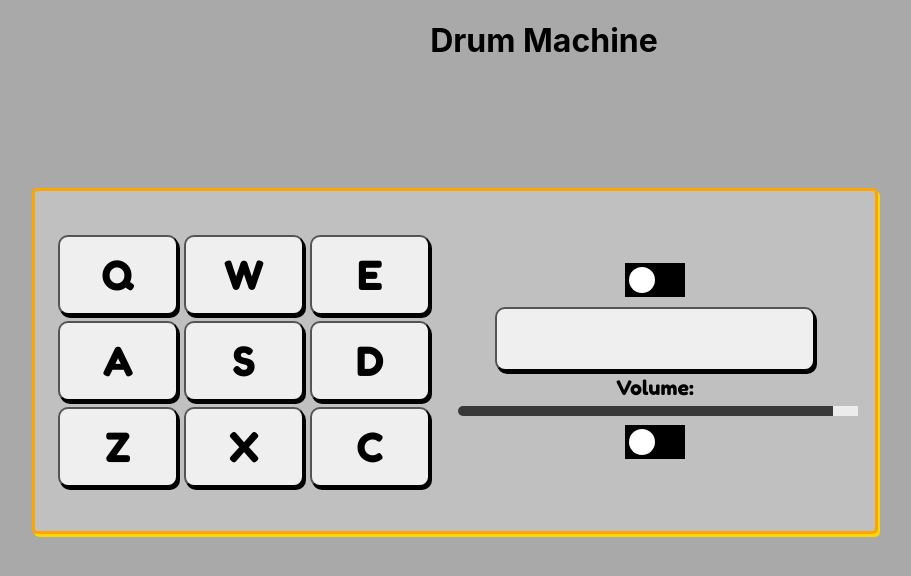
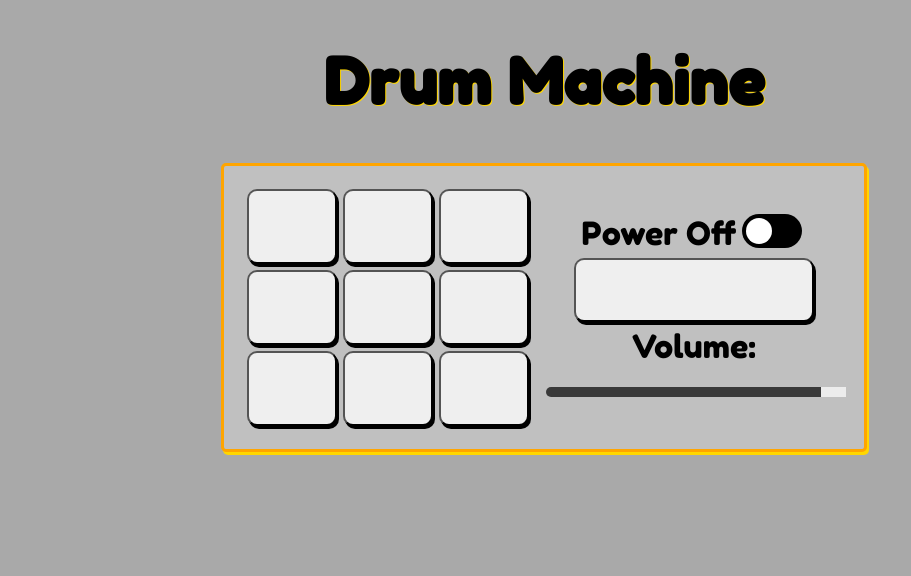
Before and after one commit to AnneThor/drum-machine, a React (Create React App) app: page / in a window 1280 px wide. Shown: the top 576 px of the page, without its empty margins (96-1007 px from the left). Built offline with nearby package versions, Linux system fonts and the light colour scheme.

Commit message:
added power button functionality, got rid of sound bank, added some on off functionality

```diff
--- a/src/App.css
+++ b/src/App.css
@@ -3,9 +3,12 @@
   padding: 0;
   text-align: center;
   min-height: 100vh;
+  font-size: 2rem;
+
 }
 
 .App-header {
+    text-shadow: 1px 1px #FFD700;
 }
 
 .drum-buttons {
@@ -13,6 +16,7 @@
   display: flex;
   flex-direction: row;
   flex-wrap: wrap;
+  min-width: 50%;
   max-width: 50%;
   flex-grow: 1;
 }
@@ -28,9 +32,9 @@
 }
 
 
-.drum-pad {
-  width: 30%;
-  height: 10vh;
+.drum-pad-off {
+  width: 90px;
+  height: 75px;
   margin: 3px;
   border-radius: 10px;
   box-shadow: 2px 3px;
@@ -38,49 +42,71 @@
   font-size: 30pt;
 }
 
-.display-button {
+.drum-pad-on {
+  width: 90px;
+  height: 75px;
+  margin: 3px;
+  border-radius: 10px;
+  box-shadow: 2px 3px red;
+  font-family: 'Fredoka One', cursive;
+  font-size: 30pt;
+}
+
+.display-button-on {
+  width: 80%;
+  height: 8vh;
+  margin: 5px;
+  border-radius: 10px;
+  box-shadow: 2px 3px red;
+  font-family: 'Fredoka One', cursive;
+  font-size: 2.5rem;
+}
+
+.display-button-off {
   width: 80%;
   height: 8vh;
   margin: 5px;
   border-radius: 10px;
   box-shadow: 2px 3px;
   font-family: 'Fredoka One', cursive;
-  font-size: 25pt;
+  font-size: 2.5rem;
 }
 
 #display {
   display: flex;
   flex-direction: row;
-  height: 300px;
-  width: 800px;
+  height: 40%;
+  max-height:300px;
+  width: 60%;
+  max-width: 600px;
   border: solid 3px #FFA500;
   border-radius: 5px;
   box-shadow: 2px 3px #FFD700;
   align-items: center;
   padding: 20px;
-  margin: 10%;
+  margin: auto;
   background-color: silver;
 }
 
 
 /*the box around the power switch*/
-.power-switch, .bank-switch {
+.power-switch {
   position: relative;
   display: inline-block;
   width: 60px;
   height: 34px;
-  border-radius: 10px;
+  border-radius: 20px;
   margin: 5px;
 }
 
-.power-switch input, .bank-switch input {
+.power-switch input {
   opacity: 0;
   width: 0;
   height: 0;
   /*hides the default HTML checkbox*/
 }
 
-.power-slider, .bank-slider {
+.power-slider {
   position: absolute;
   cursor: pointer;
   top:0;
@@ -90,10 +116,10 @@
   background-color: black;
   -webkit-transition: .4s;
   transition: .4s;
-  border-radious: 34px;
+  border-radius: 34px;
 }
 
-.power-slider:before, .bank-slider:before {
+.power-slider:before {
   position: absolute;
   content: "";
   height: 26px;
@@ -106,26 +132,23 @@
   border-radius: 50%;
 }
 
-input:checked + .power-slider,
-input:checked + .bank-slider {
+input:checked + .power-slider {
   background-color: black;
 }
 
-input:focus + .power-slider,
-input:focus + .bank-slider {
+input:focus + .power-slider {
   box-shadow: 0 0 1px #2196F3;
 }
 
-input:checked + .power-slider:before,
-input:checked + .bank-slider:before {
+input:checked + .power-slider:before {
   -webkit-transform: translateX(26px);
   -ms-transform: translateX(26px);
   transform: translateX(26px);
 }
 
 .volume-slider-label {
-  font-family: 'Fredoka One', cursive;
-  font-size: 15pt;
+  padding-top: 3px;
+  padding-bottom: 0;
 }
 
 .slide-container {
@@ -135,7 +158,6 @@ input:checked + .bank-slider:before {
 .slider {
   -webkit-appearance: none; /*overwrite default CSS styles*/
   appearance: none;
-  margin: 3px;
   width: 100%;
   height: 10px;
   background: black;
@@ -165,3 +187,33 @@ input:checked + .bank-slider:before {
   background: white;
   cursor: pointer;
 }
+
+{/*
+@media only screen and (max-width: 1000px) {
+  #display {
+    display: flex;
+    flex-direction: column;
+    height: 600px;
+    max-height:600px;
+    min-width: 60%;
+    max-width: 60%;
+    border: solid 3px #FFA500;
+    border-radius: 5px;
+    box-shadow: 2px 3px #FFD700;
+    align-items: center;
+    padding-top: 10px;
+    padding-bottom: 10px;
+    margin: auto;
+    background-color: silver;
+  }
+
+  .drum-buttons {
+    margin: auto;
+    display: flex;
+    flex-direction: row;
+    flex-wrap: wrap;
+    flex-grow: 1;
+  }
+
+}
+*/}
--- a/src/App.js
+++ b/src/App.js
@@ -23,10 +23,11 @@ class App extends React.Component {
     };
     this.handleKeyDown = this.handleKeyDown.bind(this);
     this.handleDrumClick = this.handleDrumClick.bind(this);
+    this.handlePowerClick = this.handlePowerClick.bind(this);
   }
 
   handleKeyDown(event) {
-    if (event.key.length > 1) { return };
+    if (this.state.power === "Off" | event.key.length > 1) { return };
     let key = event.key.toUpperCase();
     let regExp = /[ACDEQSWXZ]{1}/;
     if (regExp.test(key)) {
@@ -45,12 +46,15 @@ class App extends React.Component {
   }
 
   handleDrumClick(event) {
+    if (this.state.power === "Off") { return };
     this.setState( {currentButton: event.target.value });
-    console.log("entered handle drum click");
-    console.log(document.getElementById(event.target.value).src);
     let audioClip = document.getElementById(event.target.value);
     audioClip.volume = document.getElementById("myRange").value;
     audioClip.play();
+  }
+
+  handlePowerClick(event) {
+    this.setState({power: (this.state.power === "On") ? "Off" : "On"});
   }
 
   componentDidMount() {
@@ -65,6 +69,7 @@ class App extends React.Component {
   render() {
 
     let buttonMap = Object.keys(this.state.currentDrum);
+    let displayButtonPower = "display-button-" + this.state.power.toLowerCase();
 
     return (
       <div className="App"
@@ -74,17 +79,27 @@ class App extends React.Component {
         <div id="display">
 
           <section className="drum-buttons">
-            { buttonMap.map( button => <Button key={button} value={button} drumButtonClick={this.handleDrumClick} />) }
+            { buttonMap.map( button => <Button key={button}
+                                               value={button}
+                                               power={this.state.power}
+                                               drumButtonClick={this.handleDrumClick}  />) }
           </section>
 
           <section className="fine-tuners">
-            <label htmlFor="power"
-                   className="power-switch">{this.state.power}
-              <input type="checkbox" />
-              <span className="power-slider"></span>
-            </label>
 
-            <button className="display-button">{this.state.currentDrum[`${this.state.currentButton}`]}</button>
+            <div className="power">
+              <label htmlFor="power">Power {this.state.power}</label>
+              <label className="power-switch">
+                <input type="checkbox"
+                       id="on-off"
+                       onClick={this.handlePowerClick}/>
+                <span className="power-slider"></span>
+              </label>
+            </div>
+
+            <button className={displayButtonPower}>{
+              (this.state.power === "On") ? (this.state.currentDrum[`${this.state.currentButton}`]) : ""}
+            </button>
 
             <div className="slide-container">
               <label htmlFor="volume-slider"
@@ -95,12 +110,6 @@ class App extends React.Component {
                      className="slider"
                      id="myRange" />
             </div>
-
-            <label htmlFor="bank"
-                   className="bank-switch">BANK
-              <input type="checkbox" />
-              <span className="bank-slider"></span>
-            </label>
 
           </section>
 
--- a/src/Button.js
+++ b/src/Button.js
@@ -2,8 +2,6 @@ import React from 'react';
 import "./App.css";
 
 function Button(props) {
-
-      let controlClass = props.value + "-control";
 
       let audioSource='/audio/';
       switch (props.value) {
@@ -38,13 +36,16 @@ function Button(props) {
           return;
       }
 
+      let drumPadClass = "drum-pad-" + props.power.toLowerCase();
+
+
   return (
-    <button className={`drum-pad ${controlClass}`}
+    <button className={drumPadClass}
             id={audioSource}
             value={props.value}
             name={props.value}
             onClick={props.drumButtonClick}>
-              {props.value}
+              { (props.power === "On") ? props.value : "" }
         <audio className="clip"
                id={props.value}
                src={audioSource}
--- a/src/index.css
+++ b/src/index.css
@@ -1,11 +1,10 @@
 body {
   margin: 0;
   background-color: darkgray;
-  font-family: -apple-system, BlinkMacSystemFont, 'Segoe UI', 'Roboto', 'Oxygen',
-    'Ubuntu', 'Cantarell', 'Fira Sans', 'Droid Sans', 'Helvetica Neue',
-    sans-serif;
+  font-family: 'Fredoka One', cursive;
   -webkit-font-smoothing: antialiased;
   -moz-osx-font-smoothing: grayscale;
+  font-size: 10px;
 }
 
 code {
```
Also changed, not shown: 35 other files (tests, documents, lock files or other folders).
